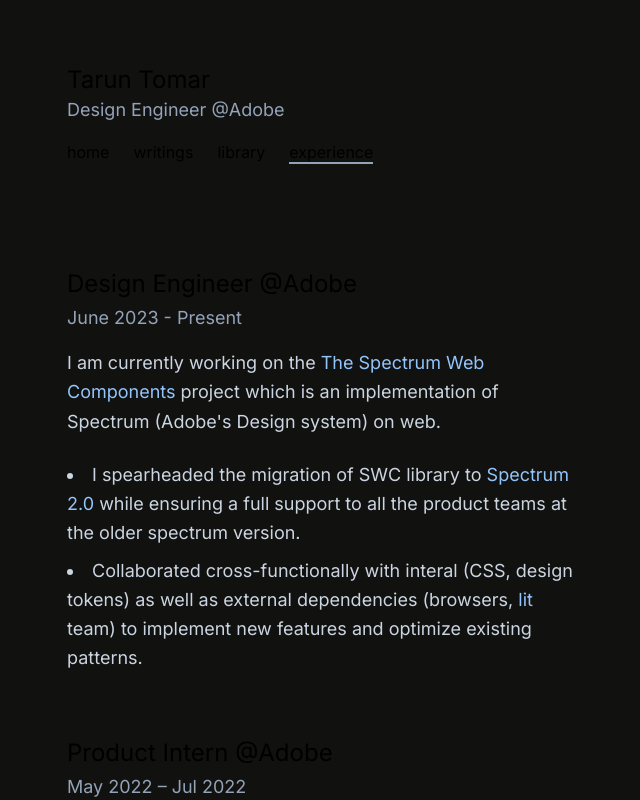
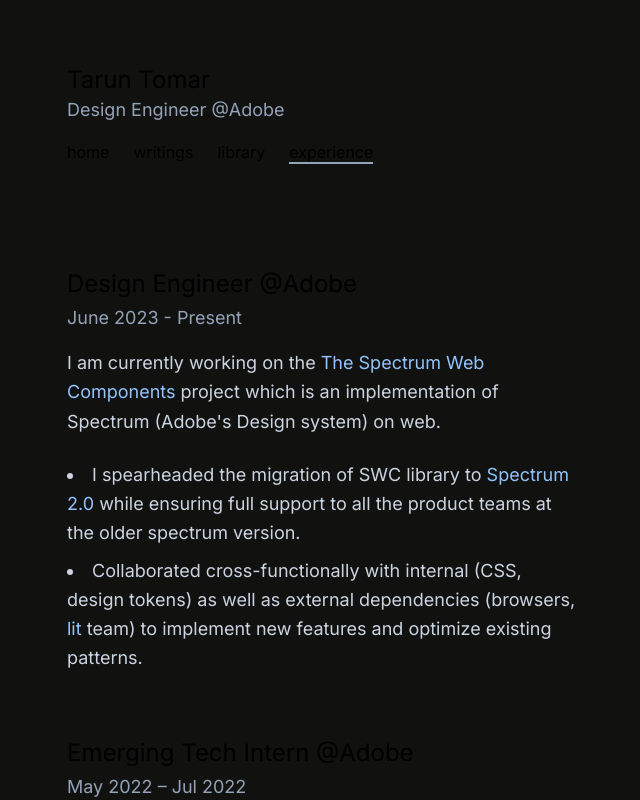
Before and after one commit to TarunTomar122/digital-garden, a Next.js app in the folder v2/my-garden/: page /experience in a window 1280 px wide. Shown: the top 800 px of the page, without its empty margins (317-957 px from the left). Built offline with nearby package versions, Linux system fonts and the light colour scheme.

Commit message:
chore: fixed typos

```diff
--- a/v2/my-garden/src/app/experience/page.tsx
+++ b/v2/my-garden/src/app/experience/page.tsx
@@ -11,15 +11,15 @@
                 project which is an implementation of Spectrum (Adobe's Design system) on web.
             </p>
             <li className="text-lg text-slate-300 max-w-4xl my-2 leading-relaxed">
-                I spearheaded the migration of SWC library to <a className="text-blue-300" target="_blank" href="https://s2.spectrum.adobe.com/">Spectrum 2.0</a> while ensuring a full support to all the product teams at the older spectrum version.
+                I spearheaded the migration of SWC library to <a className="text-blue-300" target="_blank" href="https://s2.spectrum.adobe.com/">Spectrum 2.0</a> while ensuring full support to all the product teams at the older spectrum version.
             </li>
             <li className="text-lg text-slate-300 max-w-4xl leading-relaxed">
-                Collaborated cross-functionally with interal (CSS, design tokens) as well as external dependencies (browsers, <a className="text-blue-300" target="_blank" href="https://lit.dev/">lit</a> team) to
+                Collaborated cross-functionally with internal (CSS, design tokens) as well as external dependencies (browsers, <a className="text-blue-300" target="_blank" href="https://lit.dev/">lit</a> team) to
                 implement new features and optimize existing patterns.
             </li>
 
             {/** Adobe Design Engineer */}
-            <h1 className="text-2xl mt-16 mb-1">Product Intern @Adobe</h1>
+            <h1 className="text-2xl mt-16 mb-1">Emerging Tech Intern @Adobe</h1>
             <p className="text-lg text-slate-400">May 2022 – Jul 2022</p>
             <li className="text-lg text-slate-300 max-w-4xl leading-relaxed my-4">
                 I designed and prototyped an AI assistant for Adobe Express to aid designers in their creative journey.
```
